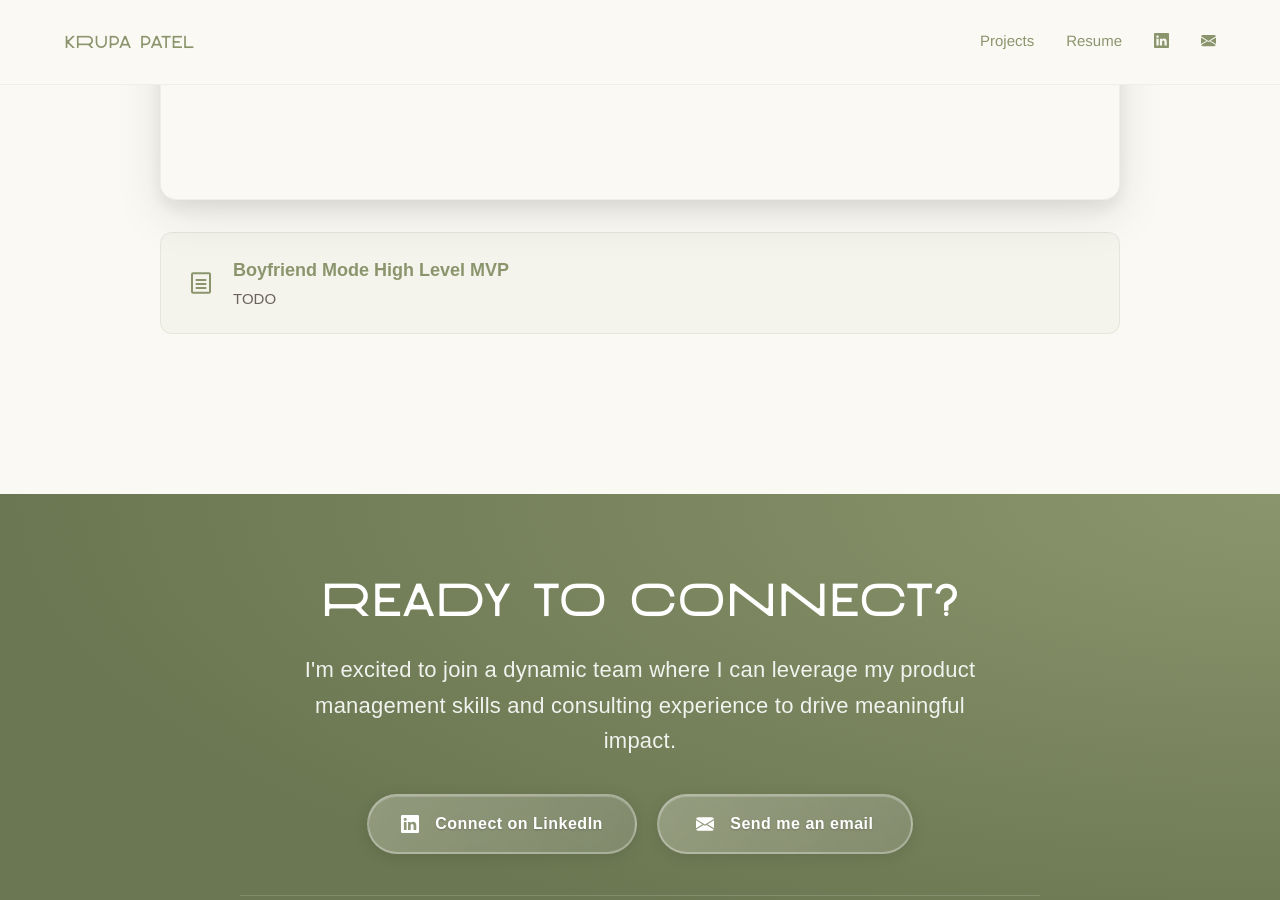
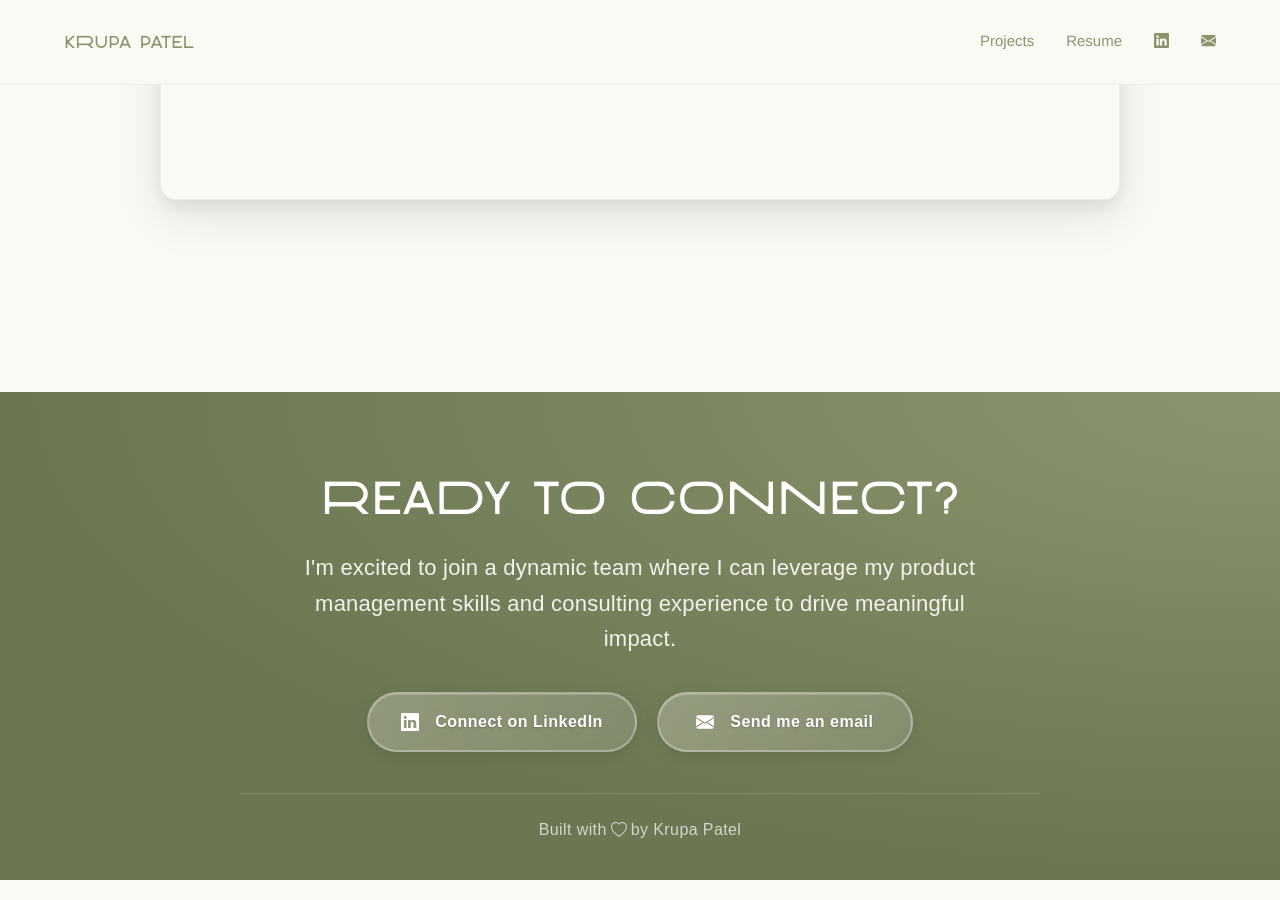
Before and after one commit to krupabpatel/krupa-portfolio, a Jekyll site: the page built from _projects/boyfriend-mode.md, in a window 1280 px wide and 900 px high, scrolled down 944 px. Built offline with Jekyll 4.4.1, drawn with Linux system fonts in a browser that asks for light colours; some web fonts are replaced.

Commit message:
Update Projects "boyfriend-mode" [via-sveltia]

```diff
--- a/_projects/boyfriend-mode.md
+++ b/_projects/boyfriend-mode.md
@@ -8,11 +8,6 @@ role: TODO
 tools:
   - TODO
 media: []
-links:
-  - title: Boyfriend Mode High Level MVP
-    description: TODO
-    icon_type: document
-    url: /assets/docs/boyfriend_mode_mvp.pdf
-    external: false
+links: []
 ---
 TODO
```
